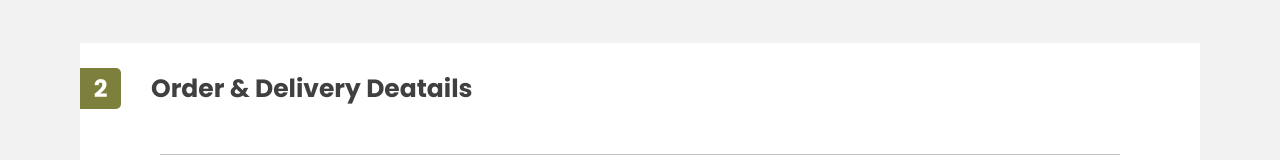
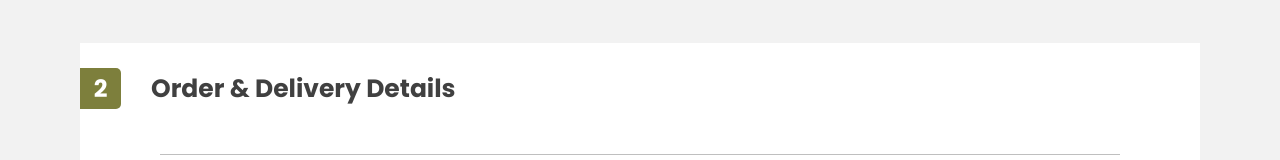
Before and after one commit to GautamChopra467/GiftEcommerce, a React (Create React App) app: page /paymentportal2 in a window 1280 px wide. Shown: the part 361-521 px from the top of the page. Built offline with nearby package versions, Linux system fonts and the light colour scheme.

Commit message:
Second Commit

```diff
--- a/src/components/jsx/Payment/PaymentBanner1.jsx
+++ b/src/components/jsx/Payment/PaymentBanner1.jsx
@@ -37,7 +37,7 @@ const PaymentBanner1 = () => {
               <div className="number_section_paymentbanner1">
                 <p>2</p>
               </div>
-              <h4>Order & Delivery Deatails</h4>
+              <h4>Order & Delivery Details</h4>
             </div>
           </div>
 
@@ -132,7 +132,7 @@ const PaymentBanner1 = () => {
           <div className="form_main_container_paymentbanner1">
             <div className="form_container_paymentbanner1">
               <div className="form_top_section_paymentbanner1">
-                <h4>Order & Delivery Deatails</h4>
+                <h4>Order & Delivery Details</h4>
               </div>
 
               <div className="form_middle_section_paymentbanner1">
--- a/src/components/jsx/Payment/PaymentBanner2.jsx
+++ b/src/components/jsx/Payment/PaymentBanner2.jsx
@@ -41,7 +41,7 @@ const PaymentBanner2 = () => {
               <div className="number_section_paymentbanner1">
                 <p>2</p>
               </div>
-              <h4>Order & Delivery Deatails</h4>
+              <h4>Order & Delivery Details</h4>
             </div>
           </div>
 
```
